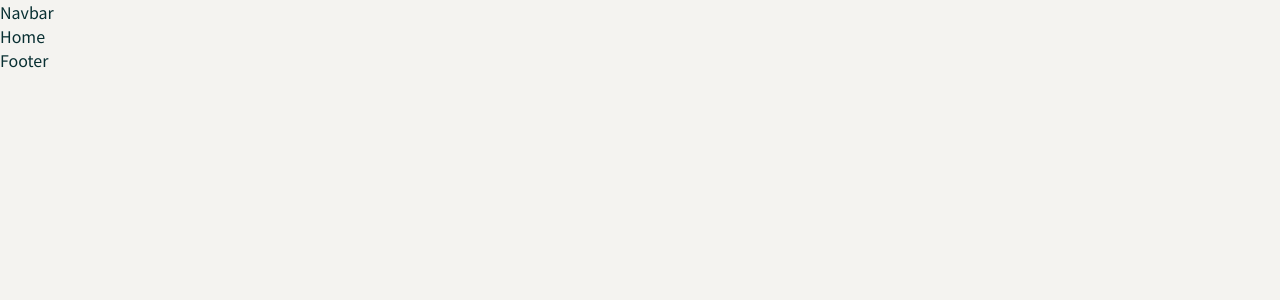
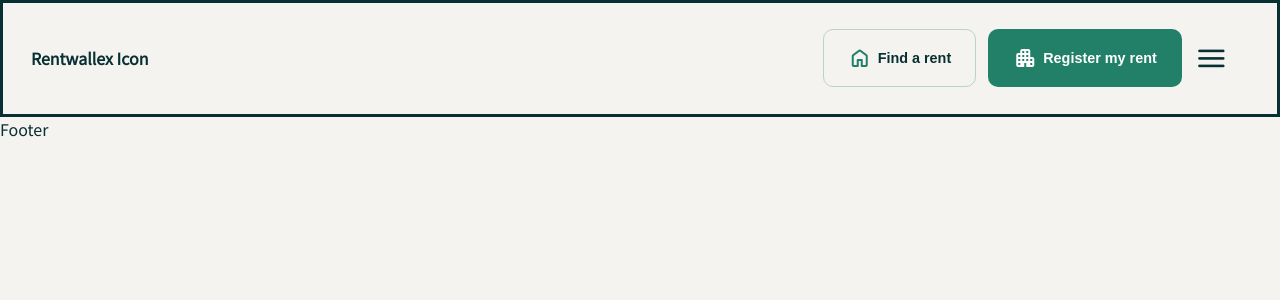
Before and after one commit to charleyoshi/rentwallex, a React (Create React App) app in the folder client/: page / in a window 1280 px wide. Shown: the top 300 px of the page. Built offline with nearby package versions, Linux system fonts and the light colour scheme.

Commit message:
two-themed button

```diff
--- a/client/public/index.html
+++ b/client/public/index.html
@@ -9,6 +9,7 @@
       name="description"
       content="Web site created using create-react-app"
     />
+    <link rel="stylesheet" href="https://fonts.googleapis.com/css2?family=Material+Symbols+Rounded:opsz,wght,FILL,GRAD@24,200,0,-25" />
     <link rel="apple-touch-icon" href="%PUBLIC_URL%/logo192.png" />
     <!--
       manifest.json provides metadata used when your web app is installed on a
--- a/client/src/App.js
+++ b/client/src/App.js
@@ -1,15 +1,13 @@
 import Home from './pages/Home';
 import NotFound from './pages/NotFound';
 
-import Navbar from './component/Navbar';
-import Footer from './component/Footer';
+import Footer from './components/Footer';
 import { BrowserRouter, Routes, Route, Navigate } from 'react-router-dom'
 
 function App() {
   return (
     <div className="App">
      <BrowserRouter>
-        <Navbar />
         <div className="pages">
           <Routes>
             <Route path="/" element={<Home/>} />
--- a/client/src/component/Navbar.js
+++ /dev/null
@@ -1,7 +0,0 @@
-import React from 'react'
-
-export default function Navbar() {
-  return (
-    <div>Navbar</div>
-  )
-}
--- /dev/null
+++ b/client/src/components/Button.js
@@ -0,0 +1,20 @@
+import React from 'react'
+
+// props for Button
+// - text : the text inside the button
+// - icon (optional) : the icon next to the text, taken from google fonts
+// - theme (optional) :
+//        accepting values: [secondary, ]
+//        if equals `secondary` , background would be hollow (Like`Find a rent` button in rentalregistry.ca).
+//        if false / not specified, would become `default` (Like `Add my rent` button in rentalregistry.ca)
+export default function Button(props) {
+
+    return (
+
+        <button className={`button ${props.theme ?? 'default'}`}>
+            {props.icon &&
+                <span className="icon material-symbols-rounded">{props.icon}</span>}
+            <span className='text'>{props.text}</span>
+        </button>
+    )
+}
--- /dev/null
+++ b/client/src/components/Navbar.js
@@ -0,0 +1,30 @@
+import { Link } from "react-router-dom"
+import Button from "./Button";
+
+// props for Navbar:
+//  - forPage : specify for which page. e.g. `home`
+//              default value is `home`
+export default function Navbar(props) {
+    var forPage = props.forPage;
+    try {
+        forPage = forPage.toLowerCase()
+    } catch (error) { forPage = 'home' }
+
+
+
+    return (
+        <header className="Navbar">
+            <div className="container">
+                <Link to="/">
+                    <h4>Rentwallex Icon</h4>
+                </Link>
+                <div className="right">
+                    <Button text="Find a rent" icon="home" theme="secondary" />
+                    <Button text="Register my rent" icon='apartment' />
+                    {/* <Button text="Add my rent"/> */}
+                    <span className="icon-menu material-symbols-rounded">menu</span>
+                </div>
+            </div>
+        </header>
+    )
+}
--- a/client/src/index.css
+++ b/client/src/index.css
@@ -6,7 +6,7 @@
   --primary-background: #f4f3f0;
   --secondary-background: #082f32;
   --tertiary-background: #228069;
-  --quaternary-border: #e8f2f0;
+  --quaternary-background: #b8d2cd;
   /* ^ for icon background and border */
 
   --primary-text: #082f32;
@@ -28,10 +28,99 @@ body {
 }
 
 body {
-  transition: all 1s ease-in-out;
+  transition: all 0.2s ease-in-out;
 }
 
 body.modal-open {
   height: 100vh;
   overflow-y: hidden;
 }
+
+
+/* Navbar  */
+.Navbar {
+  background: var(--primary-background);
+  padding: 22px 28px;
+  border:  solid;
+}
+
+.Navbar .container {
+  margin: 0 auto;
+  display: flex;
+  align-items: center;
+  justify-content: space-between;
+}
+
+.Navbar a {
+  color: var(--primary-text);
+  text-decoration: none;
+}
+
+.Navbar .container .right {
+  padding: 0px 20px;
+  display: flex;
+  align-items: center;
+  gap: 12px;
+
+  .icon-menu {
+    font-size: 220%;
+    cursor: pointer;
+  }
+}
+
+
+
+/* Button */
+.button {
+  padding: 16px 24px;
+  cursor: pointer;
+  border: 1px solid transparent;
+  border-radius: 10px;
+  display: flex;
+  align-items: center;
+  justify-content: space-between;
+  gap: 6px;
+  font-weight: bold;
+  font-size: 90%;
+  transition: color 0.4s ease;
+  transition: background 0.4s ease;
+
+  .text {
+    display: inline-block;
+    vertical-align: middle;
+  }
+
+}
+
+.button.default {
+  background-color: var(--tertiary-background);
+  color: white;
+
+  &:hover {
+    background-color: var(--secondary-background);
+  }
+}
+
+.button.secondary {
+  background-color: var(--primary-background);
+  border-color: var(--quaternary-background);
+  color: var(--primary-text);
+
+  .icon {
+    color: var(--primary-hover);
+  }
+
+  &:hover {
+    background-color: var(--secondary-background);
+
+    .text,
+    .icon {
+      color: white;
+    }
+  }
+}
+
+
+/* width adjustment */
+
+@media only screen and (max-width: 980px) {}
--- a/client/src/pages/Home.js
+++ b/client/src/pages/Home.js
@@ -1,7 +1,10 @@
 import React from 'react'
+import Navbar from '../components/Navbar'
 
 export default function Home() {
   return (
-    <div>Home</div>
+    <div className='home'>
+      <Navbar forPage="home" />
+    </div>
   )
 }
```
Also changed, not shown: client/src/components/Footer.js (renamed from client/src/component/Footer.js), 2 other files (tests, documents, lock files or other folders).
